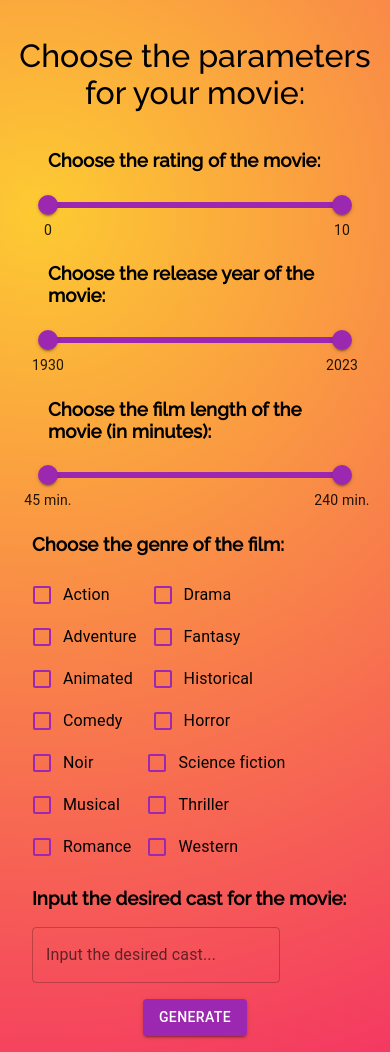
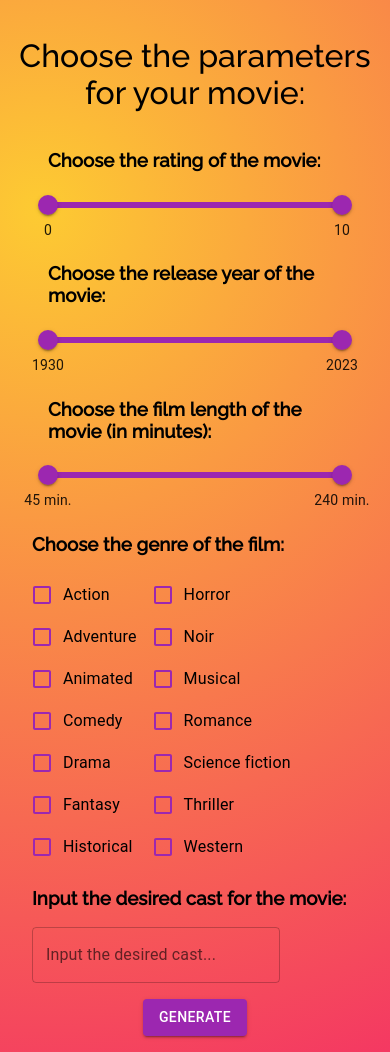
Before and after one commit to d3nnyyy/movieGenerator, a React (Create React App) app in the folder frontend/: page / in a window 390 px wide. Built offline with nearby package versions, Linux system fonts and the light colour scheme.

Commit message:
improved responsive design for checkbox container

```diff
--- a/frontend/src/App.css
+++ b/frontend/src/App.css
@@ -2,7 +2,7 @@ h1 {
   text-align: center;
 }
 
-.checkbox-container {
+.checkbox-container-desktop {
   display: flex;
   flex-wrap: wrap;
 }
@@ -83,6 +83,10 @@ h1 {
   justify-content: space-evenly;
 }
 
+.checkbox-container-mobile {
+  display: none;
+}
+
 @media (min-width: 1240px) {
   .loading {
     margin-top: 10rem;
@@ -155,3 +159,13 @@ h1 {
     padding-right: 1rem
   }
 }
+
+@media (max-width: 600px) {
+  .checkbox-container-desktop {
+    display: none;
+  }
+  .checkbox-container-mobile {
+    display: flex;
+    flex-wrap: wrap;
+  }
+}
--- a/frontend/src/App.js
+++ b/frontend/src/App.js
@@ -497,8 +497,8 @@ const App = () => {
 
     <div className="genre-container">
     <h3>Choose the genre of the film:</h3>
-    <div className="checkbox-container">
     <ThemeProvider theme={muiTheme}>
+    <div className="checkbox-container-desktop">
       <div className="checkbox-column">
         {genreOptions.slice(0, 4).map((genre) => (
           <FormControlLabel
@@ -539,8 +539,47 @@ const App = () => {
           />
         ))}
       </div>
-    </ThemeProvider>
   </div>
+  <div className="checkbox-container-mobile">
+      <div className="checkbox-column">
+        {genreOptions.slice(0, 4).map((genre) => (
+          <FormControlLabel
+            key={genre}
+            control={<Checkbox checked={genres.includes(genre)} onChange={() => handleGenreChange(genre)} />}
+            label={genre[0].toUpperCase() + genre.slice(1)}
+            color="secondary"
+          />
+        ))}
+
+        {genreOptions.slice(4, 7).map((genre) => (
+          <FormControlLabel
+            key={genre}
+            control={<Checkbox checked={genres.includes(genre)} onChange={() => handleGenreChange(genre)} />}
+            label={genre[0].toUpperCase() + genre.slice(1)}
+            color="secondary"
+          />
+        ))}
+      </div>
+      <div className="checkbox-column">
+        {genreOptions.slice(7, 11).map((genre) => (
+          <FormControlLabel
+            key={genre}
+            control={<Checkbox checked={genres.includes(genre)} onChange={() => handleGenreChange(genre)} />}
+            label={genre[0].toUpperCase() + genre.slice(1)}
+            color="secondary"
+          />
+        ))}
+      {genreOptions.slice(11).map((genre) => (
+          <FormControlLabel
+            key={genre}
+            control={<Checkbox checked={genres.includes(genre)} onChange={() => handleGenreChange(genre)} />}
+            label={genre[0].toUpperCase() + genre.slice(1)}
+            color="secondary"
+          />
+        ))}
+      </div>
+  </div>
+  </ThemeProvider>
         </div>
 
         <div className="cast-container">
```
